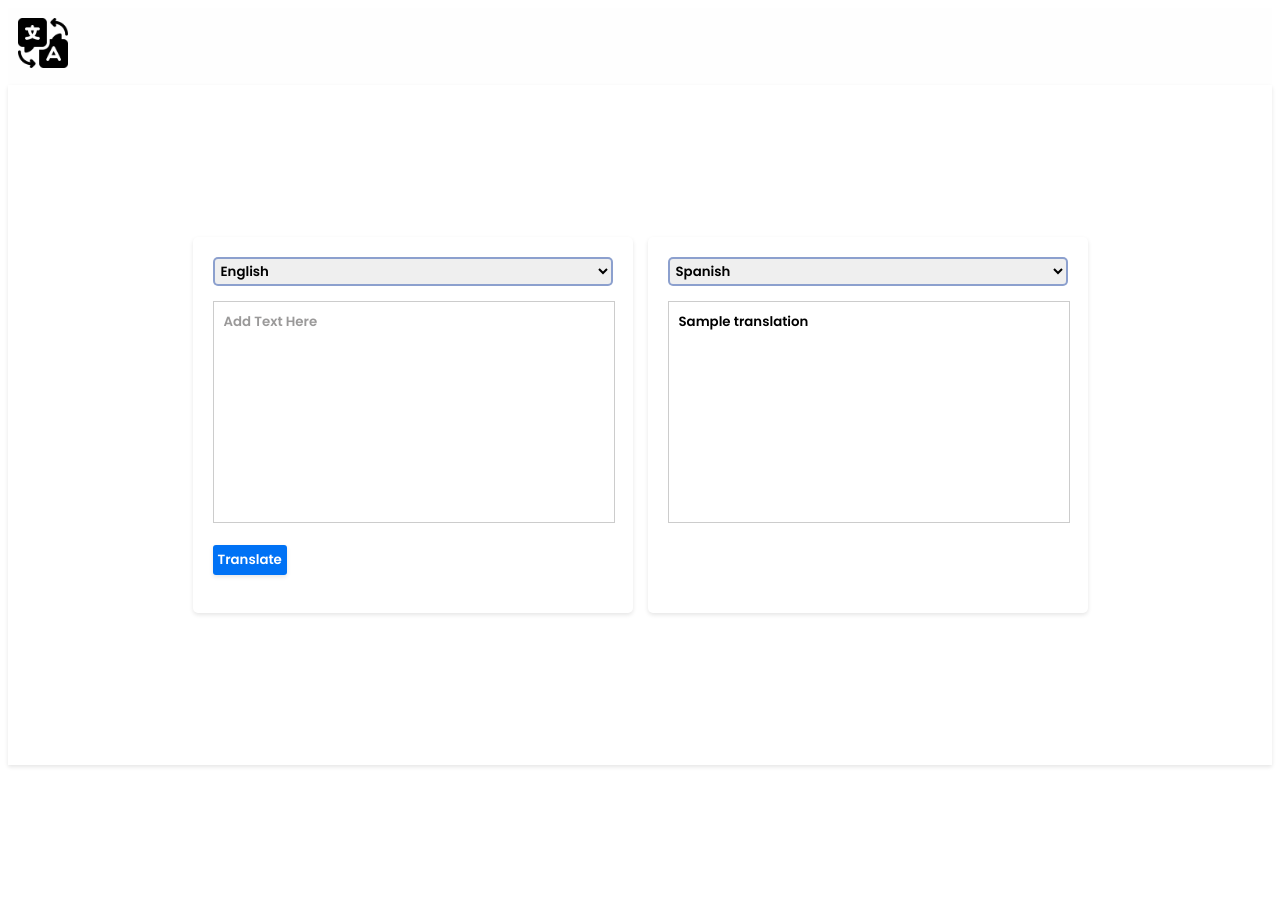
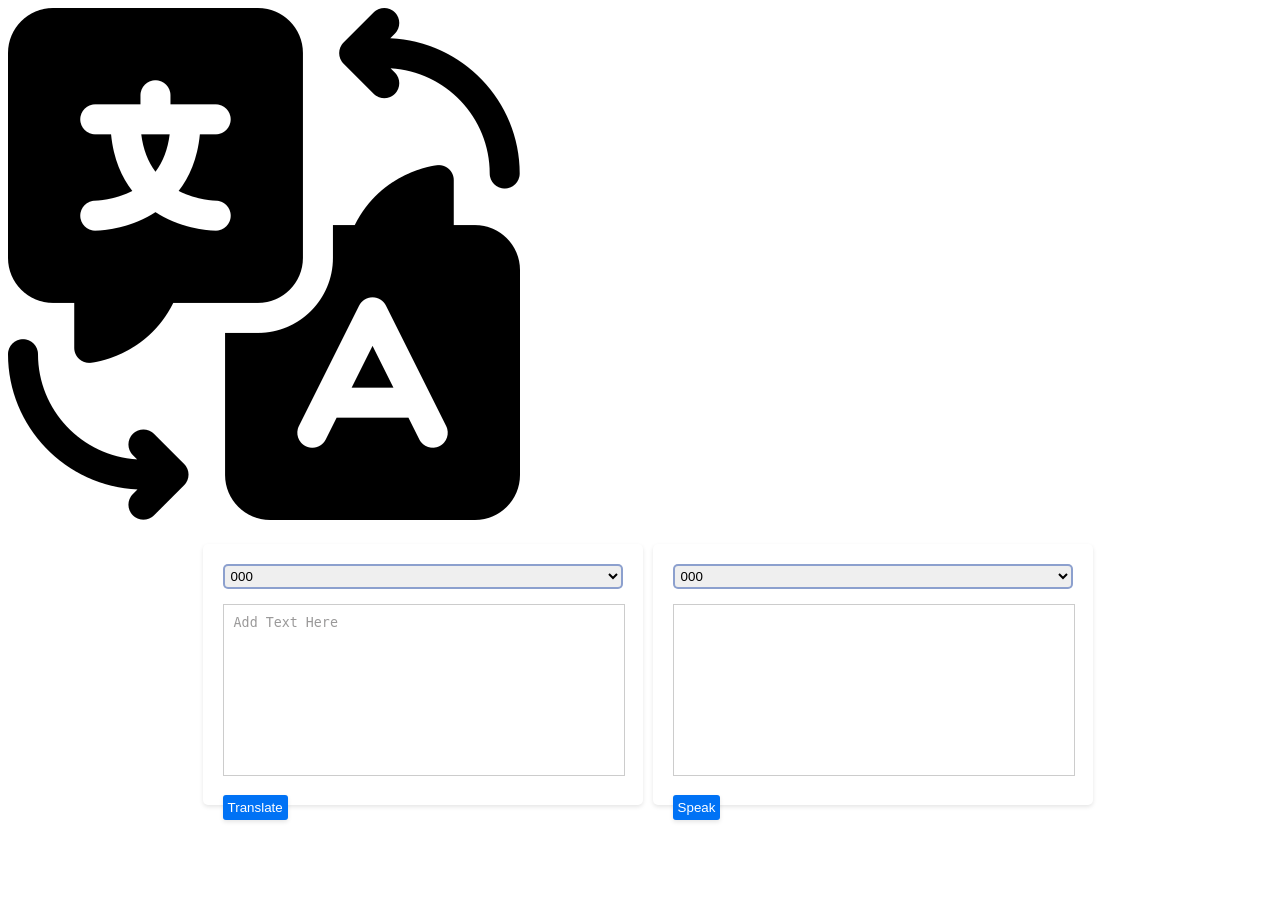
Before and after one commit to hisham-slm/LangConnect, a Django app: template lang_connect/home/templates/index.html in a window 1280 px wide. Before the commit the page ends 767 px from the top, so only its background shows below. Run offline with Django 5.2, Linux system fonts and the light colour scheme; the template is opened without the code that fills it: most values are stand-ins (such as "Sample title", 1, 10 or a date in 2020).

Commit message:
add all languages and started speak feature

```diff
--- a/lang_connect/home/static/style.css
+++ b/lang_connect/home/static/style.css
@@ -1,51 +1,44 @@
 @import url('https://fonts.googleapis.com/css2?family=Poppins:wght@600&display=swap');
 
 
-*{
-    font-family: 'Poppins', sans-serif;
-}
-nav {
-    background-color: #e8e5e50c;
-    padding: 10px;
-    text-align: left;
+.body {
+    display: flex;
+    flex-direction: column;
+    align-items: center;
+    padding: 20px;
 }
 
-#logo {
-    width: 50px;
-    height: auto;
-    display: inline-block;
-}
-.body{
-    height: 60vh;
+.translation-part {
     display: grid;
     grid-template-columns: auto auto;
-    grid-gap: 15px;
     justify-content: center;
-    box-shadow: 0 2px 4px rgba(0, 0, 0, 0.1);
-    align-items: center;
-    padding: 100px;
+    grid-gap: 10px;
+    margin-bottom: 20px;
 }
 
-.from{
+.from,
+.to {
+
     height: 70%;
+    width: 100%;
     padding: 20px;
     border-radius: 5px;
     box-shadow: 0 2px 4px rgba(0, 0, 0, 0.1);
     max-width: 400px;
-    margin: 0 auto;
-    padding: 20px;
+    margin-bottom: 20px;
 }
 
-.to{
-    height: 70%;
-    padding: 20px;
-    border-radius: 5px;
-    box-shadow: 0 2px 4px rgba(0, 0, 0, 0.1);
-    max-width: 400px;
-    margin: 0 auto;
-    padding: 20px;
+.loader {
+    display: none;
+    justify-content: center;
+    align-items: center;
 }
 
+.loader img {
+    width: 60px;
+    height: 60px;
+    border-radius: 50%;
+}
 
 label {
     display: block;
@@ -78,17 +71,36 @@ textarea::placeholder {
     color: #43414189;
 }
 
-button{
+button {
     background-color: rgb(0, 114, 245);
     color: white;
     border: none;
     padding: 5px;
     border-radius: 3px;
-    box-shadow:0 2px 4px rgba(0, 0, 0, 0.1) ;
+    box-shadow: 0 2px 4px rgba(0, 0, 0, 0.1);
     transition: 0.3s ease-in-out;
 }
-button:hover{
+
+button:hover {
     background-color: white;
-    color:  rgb(0, 114, 245);
+    color: rgb(0, 114, 245);
     transition: 0.2s ease-in-out;
 }
+
+@media screen and (max-width: 768px) {
+    .translation-part {
+        flex-direction: column;
+        align-items: center;
+    }
+
+    .from,
+    .to {
+        width: 100%;
+        margin: 0;
+    }
+
+    .to {
+        margin-top: 20px;
+        /* Space between "to" and "loader" */
+    }
+}
--- a/lang_connect/home/templates/index.html
+++ b/lang_connect/home/templates/index.html
@@ -17,57 +17,50 @@
     </nav>
 
     <div class="body">
+        <div class="translation-part">
+
             <div class="from">
-            <form id="translationForm" method="POST" enctype="multipart/form-data" action="{% url 'home:translate' %}">
+                <form id="translationForm" method="POST" enctype="multipart/form-data"
+                    action="{% url 'home:translate' %}">
                     {% csrf_token %}
                     <select name="translatingFrom" id="translatingFrom">
-                    <option selected value="en">English</option>
-                    <option value="es">Spanish</option>
-                    <option value="ml">Malayalam</option>
+                        {% if zipped_language %}
+                        {% for name , code in zipped_language %}
+                        <option value="{{name}}">{{code}}</option>
+                        {% endfor %}
+                        {% endif %}
                     </select>
                     <!-- <input id="translateTo" name="translateTo" type="hidden"> -->
                     <textarea name="word" id="" cols="30" rows="10" placeholder="Add Text Here"></textarea>
                     <button type="submit">Translate</button>
                 </form>
             </div>
+
+
+
             <div class="to">
+                <form id="pronounciation">
+                    {% csrf_token %}
                     <select id="translatingTo">
-                <option selected value="es">Spanish</option>
-                <option  value="en">English</option>
-                <option value="ml">Malayalam</option>
+                        {% if zipped_language2 %}
+                        {% for name , code in zipped_language2 %}
+                        <option value="{{name}}">{{code}}</option>
+                        {% endfor %}
+                        {% endif %}
                     </select>
-                <textarea name="" id="translationResult" cols="30" rows="10" >{{ translation }}</textarea>
+                    <textarea id="translationResult" cols="30" rows="10"></textarea>
+                    <button type="submit">Speak</button>
+                </form>
+            </div>
+
+
+        </div>
+
+        <div id="loader" class="loader">
+            <img src="{% static 'loader\7Mpw.gif' %}" alt="">
         </div>
     </div>
-    <script>
-        $(document).ready(function(){
-            $('#translationForm').submit(function(event){
-                event.preventDefault()
 
-                var formData = $(this).serialize()
-                var translatingTo = $('#translatingTo').val()
-                var translatingFrom = $('#translatingFrom').val()
-
-                formData += '&translatingTo=' + translatingTo;
-                formData += '&translatingFrom=' + translatingFrom
-
-                $.ajax({
-                type: 'POST',
-                url: "{% url 'home:translate' %}",
-                data: formData,
-                success: function(response) {
-
-                    $('#translationResult').html(response.translation);
-                    console.log(formData)
-                },
-                error: function(xhr, errmsg, err) {
-                    console.log(errmsg);
-                }
-            });
-            })
-        })
-
-    </script>
 </body>
 
 </html>
--- a/lang_connect/home/urls.py
+++ b/lang_connect/home/urls.py
@@ -6,6 +6,7 @@ app_name = 'home'
 urlpatterns = [
     path('',views.home,name='home'),
     path('play',views.play,name='play_string'),
-    path('translate', views.translate, name='translate')
+    path('translate', views.translate, name='translate'),
+    path('read_out',views.read_out, name='read_out'),
 
 ]
```
Also changed, not shown: lang_connect/home/static/script.js (+58 -7 lines), lang_connect/home/views.py (+42 -3 lines), lang_connect/db.sqlite3, lang_connect/home/static/loader/7Mpw.gif (added), 1 other file. Lines whose indentation alone changed are shown as unchanged.
